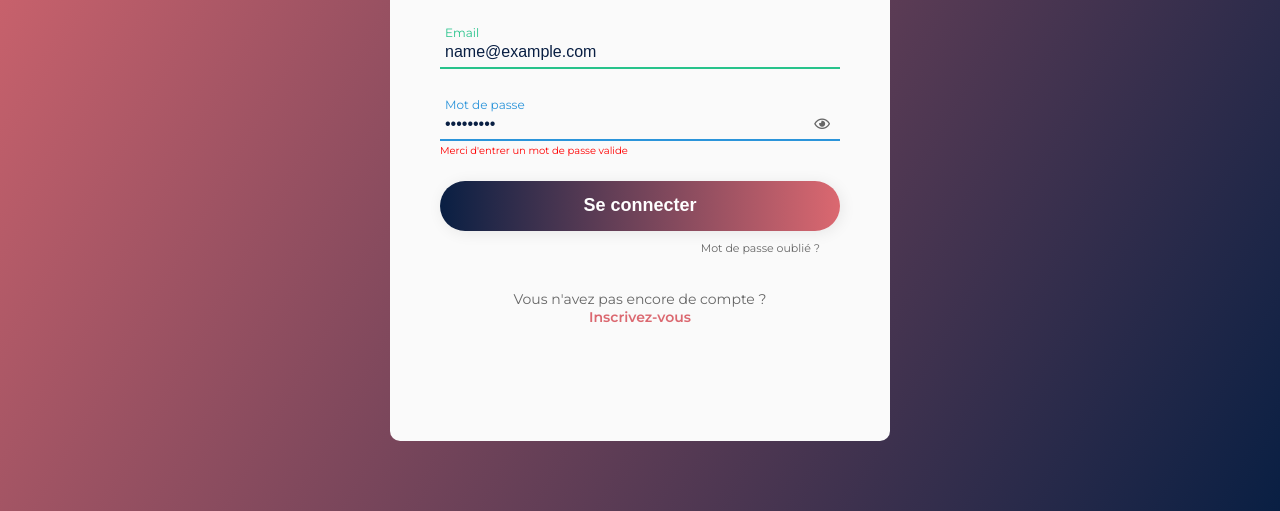
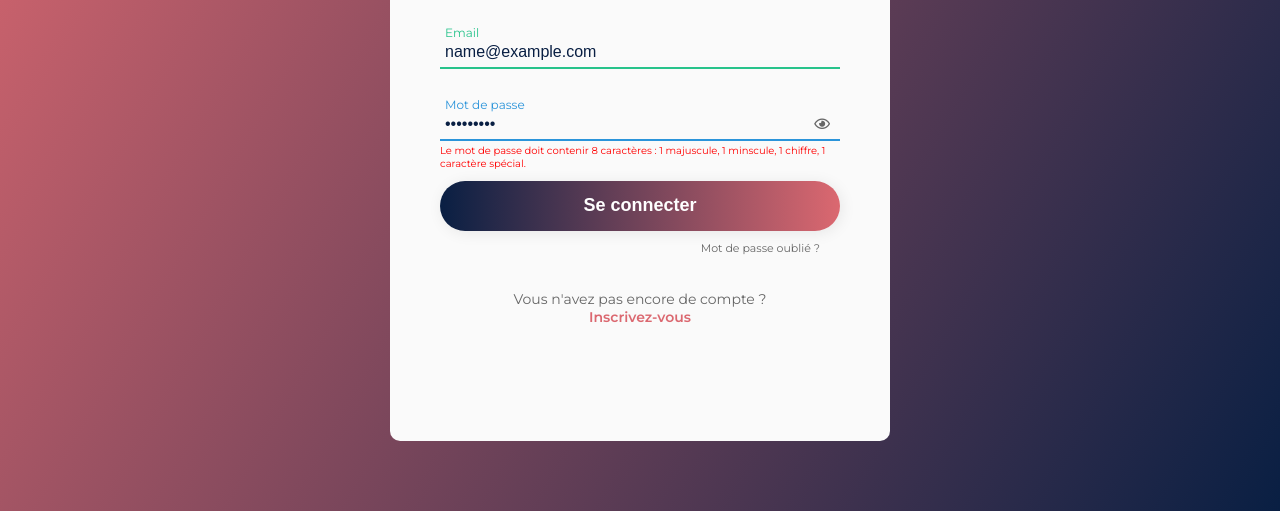
Before and after one commit to Curtiiis/P7_test, a website: page login.html in a window 1280 px wide. Both pictures are taken after typing "name@example.com", "Sample123" into the empty fields and a click on the button "Se connecter". Shown: the part 289-800 px from the top of the page. Drawn offline with Linux system fonts and the light colour scheme.

Commit message:
Password

```diff
--- a/login.html
+++ b/login.html
@@ -87,8 +87,14 @@
 
       function displayLoginValidity() {
          displayValidity(email, regexEmail, "email")
-         displayValidity(password, regexPassword, "mot de passe")
+         displayPasswordValidity(password, regexPassword)
       }
+
+      function displayPasswordValidity(element, regex) {
+    (!regex(element.value))
+       ? setError(element, `Le mot de passe doit contenir 8 caractères : 1 majuscule, 1 minscule, 1 chiffre, 1 caractère spécial.`)
+       : setSuccess(element);
+ }
 
    </script>
 </body>
```
